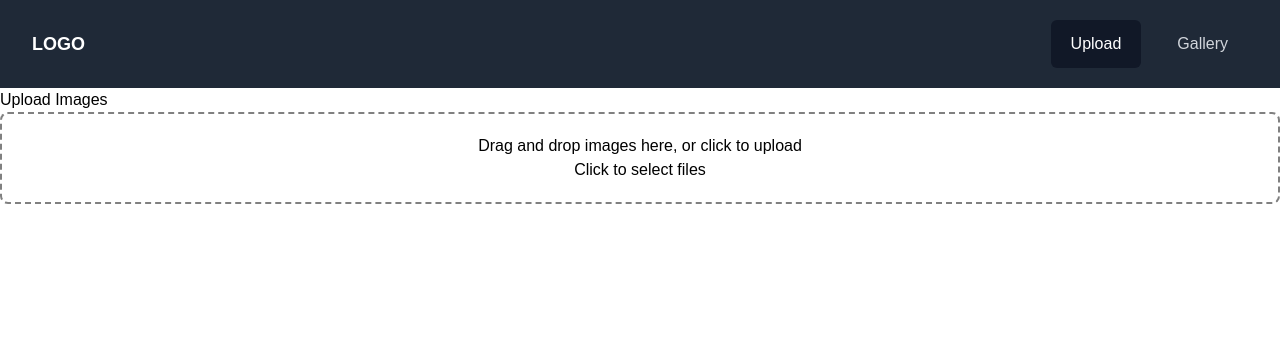
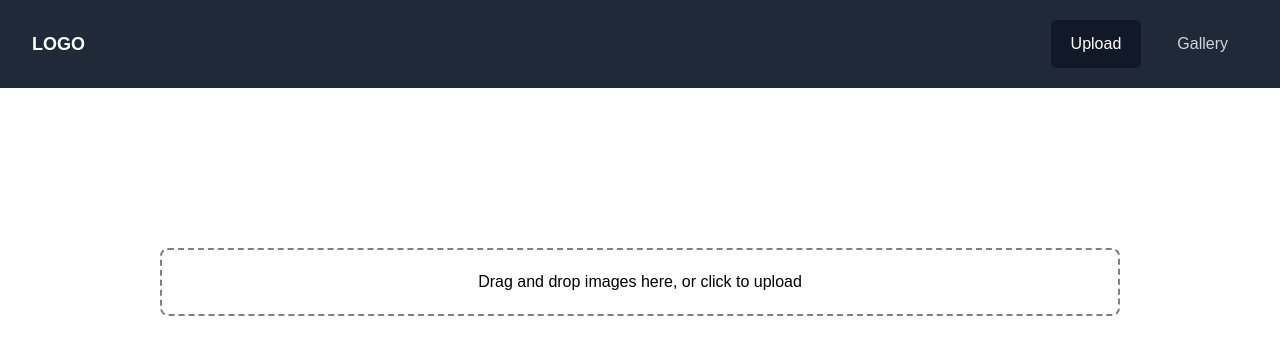
Before and after one commit to markohautala/nextjs-image-gallery-app, a Next.js app in the folder next-app/: page /upload in a window 1280 px wide. Shown: the top 354 px of the page. Built offline with nearby package versions, Linux system fonts and the light colour scheme.

Commit message:
enhance UploadBox component with drag-and-drop functionality and improved loading state

```diff
--- a/next-app/app/upload/page.jsx
+++ b/next-app/app/upload/page.jsx
@@ -3,7 +3,6 @@ import UploadBox from '../../components/UploadBox';
 export default function UploadPage() {
   return (
     <div>
-      <h1>Upload Images</h1>
       <UploadBox />
     </div>
   );
--- a/next-app/components/UploadBox.jsx
+++ b/next-app/components/UploadBox.jsx
@@ -5,10 +5,11 @@ import { useRouter } from "next/navigation"; // Import from next/navigation
 
 export default function UploadBox() {
   const [loading, setLoading] = useState(false);
+  const [dragging, setDragging] = useState(false); // Track if files are being dragged
   const router = useRouter(); // Initialize the router
 
   const handleUpload = async (e) => {
-    const files = e.target.files; // Get files from input
+    const files = e.target.files || e.dataTransfer?.files; // Get files from input or dropped files
     if (!files || files.length === 0) return;
 
     setLoading(true);
@@ -44,16 +45,60 @@ export default function UploadBox() {
     }, 4000); // 2000ms = 2 seconds delay before starting the upload
   };
 
+  // Prevent default behavior for drag events
+  const handleDragOver = (e) => {
+    e.preventDefault(); // Prevent default to allow drop
+    setDragging(true); // Set dragging state to true when hovering over
+  };
+
+  const handleDragLeave = () => {
+    setDragging(false); // Reset dragging state when leaving the area
+  };
+
+  const handleDrop = (e) => {
+    e.preventDefault();
+    setDragging(false); // Reset dragging state after drop
+    handleUpload(e); // Handle the file drop
+  };
+
+  const handleClick = () => {
+    document.getElementById("file-upload").click(); // Trigger the file input click programmatically
+  };
+
   return (
     <div
       style={{
-        border: "2px dashed gray",
+        display: "flex", // Use Flexbox
+        justifyContent: "center", // Center horizontally
+        alignItems: "flex-start", // Align items to the top (to allow space above)
+        height: "100vh", // Full viewport height
+        width: "100vw", // Full viewport width
+        paddingTop: "20vh", // Adds space from the top, move the box upwards by 20% of the viewport height
+      }}
+    >
+      <div
+        onClick={handleClick} // Make the entire div clickable
+        onDragOver={handleDragOver} // Allow files to be dragged over the div
+        onDrop={handleDrop} // Handle file drop inside the div
+        onDragLeave={handleDragLeave} // Reset drag state when leaving the area
+        style={{
+          width: "75vw", // Make the div 75% of screen width
+          border: dragging ? "2px solid #4CAF50" : "2px dashed gray", // Change border style when dragging
           padding: "20px",
           borderRadius: "8px",
           textAlign: "center",
+          cursor: "pointer", // Indicate it's clickable
+          position: "relative",
+          boxSizing: "border-box", // Make sure padding does not affect width
         }}
       >
-      <p>Drag and drop images here, or click to upload</p>
+        <p>
+          {dragging
+            ? "Drag and drop the files here"
+            : loading
+            ? "Uploading..."
+            : "Drag and drop images here, or click to upload"}
+        </p>
         <input
           type="file"
           multiple
@@ -61,9 +106,10 @@ export default function UploadBox() {
           style={{ display: "none" }}
           id="file-upload"
         />
-      <label htmlFor="file-upload" style={{ cursor: "pointer" }}>
+        <label htmlFor="file-upload" style={{ display: "none" }}>
           {loading ? "Uploading..." : "Click to select files"}
         </label>
       </div>
+    </div>
   );
 }
```
Lines whose indentation alone changed are shown as unchanged.
